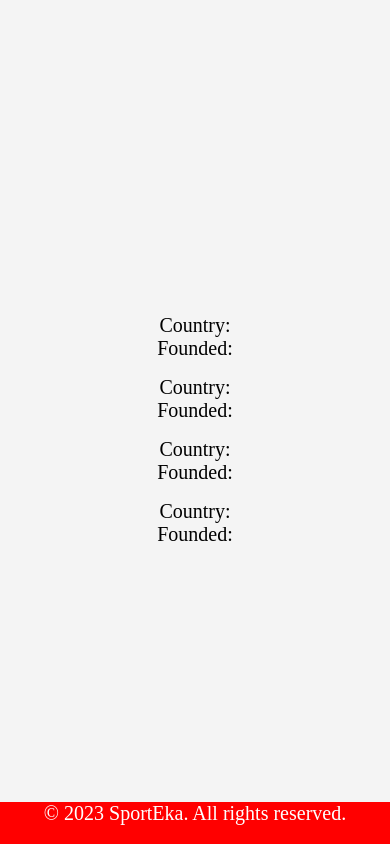
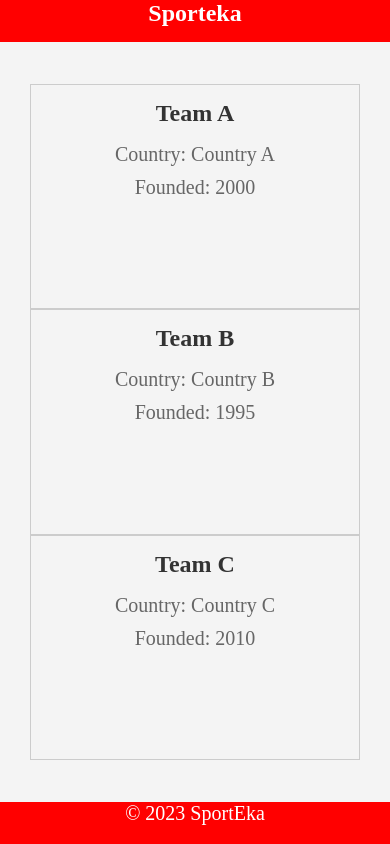
Before and after one commit to CramerJ1470/Sporteka04022024, a React (Create React App) app: page /teams in a window 390 px wide. Built offline with nearby package versions, Linux system fonts and the light colour scheme; no server answers; a web font is replaced by a local one.

Commit message:
pushing some work

```diff
--- a/src/App.js
+++ b/src/App.js
@@ -1,45 +1,37 @@
-import React from "react";
-// css
+import React, { useEffect, useState } from "react";
+import { Routes, Route } from "react-router-dom";
 import "./App.css";
 import "./components/registerPage/register.css";
 import "./components/navbar/navbar.css";
 import "./components/loginPage/login.css";
 import "./components/footer/footer.css";
 import "./css/workshop-styles.css";
-//packages
-import { useEffect, useState } from "react";
-import { Routes, Route } from "react-router-dom";
-// components
-import Connectmetamask from "./components/Connectmetamask";
-import Footer from "./components/footer/Footer";
-import HomePage from "./components/homePage/HomePage";
-import Countries from "./components/Countries";
-
-import LeaderboardPage from "./components/leaderboard/leaderboardPage";
-import Leagues from "./components/Leagues";
-import Login from "./components/loginPage/Login";
-import Logout from "./components/Logout";
-// import Navbar from "./components/navbar/Navbar";
-import Players from "./components/Players";
-import Profile from "./components/profilePage/Profile";
-import Register from "./components/registerPage/Register";
-import Teams from "./components/Teams";
-import LandingPage from "./components/landingPage/landingPage";
-import TraderDashboard from "./components/dashboard/TraderDashboard";
-
-// context
 import AuthContext from "./context/AuthContext";
 import LeaguesContext from "./context/LeaguesContext";
 import CountriesContext from "./context/CountriesContext";
 import CupsContext from "./context/CupsContext";
 import TeamsContext from "./context/TeamsContext";
-// services
+import {
+  getLeagues,
+  getCups,
+  getCountries,
+  getTeams,
+} from "./services";
 
-import { getLeagues } from "./services";
-import { getCups } from "./services";
-import { getCountries } from "./services";
-import { getTeams } from "./services";
-
+import Connectmetamask from "./components/Connectmetamask";
+import Footer from "./components/footer/Footer";
+import HomePage from "./components/homePage/HomePage";
+import Countries from "./components/Countries";
+import LeaderboardPage from "./components/leaderboard/leaderboardPage";
+import Leagues from "./components/Leagues";
+import Login from "./components/loginPage/Login";
+import Logout from "./components/Logout";
+import Players from "./components/Players";
+import Profile from "./components/profilePage/Profile";
+import Register from "./components/registerPage/Register";
+import Teams from "./components/teams/Teams";
+import LandingPage from "./components/landingPage/landingPage";
+import TraderDashboard from "./components/dashboard/TraderDashboard";
 
 function App() {
   const [leagues, setLeagues] = useState([]);
@@ -50,35 +42,15 @@ function App() {
 
   useEffect(() => {
     getLeagues(setLeagues);
-  }, []);
-
-  const updateLeagues = () => {
-    getLeagues(setLeagues);
-  };
-
-  useEffect(() => {
     getCountries(setCountries);
-  }, []);
-
-  const updateCountries = () => {
-    getCountries(setCountries);
-  };
-
-  useEffect(() => {
     getCups(setCups);
-  }, []);
-
-  const updateCups = () => {
-    getCups(setCups);
-  };
-
-  useEffect(() => {
     getTeams(setTeams);
   }, []);
 
-  const updateTeams = () => {
-    getTeams(setTeams);
-  };
+  const updateLeagues = () => getLeagues(setLeagues);
+  const updateCountries = () => getCountries(setCountries);
+  const updateCups = () => getCups(setCups);
+  const updateTeams = () => getTeams(setTeams);
 
   return (
     <AuthContext.Provider value={{ isAuth: isAuth, setIsAuth }}>
@@ -112,7 +84,6 @@ function App() {
             >
               <div className="App">
                 {/* <Navbar /> */}
-
                 <Routes>
                   <Route
                     path="/"
@@ -126,7 +97,10 @@ function App() {
                     }
                   />
                   <Route path="/leaderboard" element={<LeaderboardPage />} />
-                  <Route path="/traderdashboard" element={<TraderDashboard />} />
+                  <Route
+                    path="/traderdashboard"
+                    element={<TraderDashboard />}
+                  />
                   <Route
                     path="/home"
                     element={
@@ -138,7 +112,6 @@ function App() {
                       />
                     }
                   />
-
                   {!isAuth ? (
                     <>
                       <Route path="/login" element={<Login />} />
@@ -156,7 +129,10 @@ function App() {
                         element={<LeaderboardPage />}
                       />
                       <Route path="/teams" element={<Teams teams={teams} />} />
-                      <Route path="/landingpage" element={<LandingPage />} />
+                      <Route
+                        path="/landingpage"
+                        element={<LandingPage />}
+                      />
                       <Route path="/players" element={<Players />} />
                     </>
                   ) : (
@@ -166,7 +142,6 @@ function App() {
                         path="/leagues"
                         element={<Leagues leagues={leagues} />}
                       />
-
                       <Route
                         path="/profile"
                         element={<Profile isAuth={isAuth} />}
@@ -175,7 +150,6 @@ function App() {
                         path="/countries"
                         element={<Countries countries={countries} />}
                       />
-
                       <Route
                         path="/logout"
                         element={<Logout isAuth={isAuth} />}
@@ -183,7 +157,6 @@ function App() {
                     </>
                   )}
                 </Routes>
-
                 <Footer />
               </div>
             </TeamsContext.Provider>
--- a/src/components/Teams.js
+++ /dev/null
@@ -1,24 +0,0 @@
-import React from 'react';
-import { teamsList } from "../assets/teamsList";
-
-function Teams({ teams }) {
-  console.log("teamsList:", teamsList);
-
-  return (
-    <div>
-      {teamsList.map((team) => (
-        <div key={team.id}>
-          <h2>{team.name}</h2>
-          <p>Country: {team.country}</p>
-          <p>Founded: {team.founded}</p>
-          {/* Add other team information as needed */}
-        </div>
-      ))}
-    </div>
-  );
-}
-
-export default Teams;
-
-// ----- NOTES ----- //
-// This assumes that the `teamList` array contains objects with properties like `id`, `name`, `country`, `founded`, etc. Adjust the rendering of team information based on the actual data structure.  Don't forget to add a `key` prop to the mapped `Team` components to ensure a unique identifier for each team.
--- a/src/components/footer/Footer.js
+++ b/src/components/footer/Footer.js
@@ -5,7 +5,7 @@ import "./footer.css";
 const Footer = () => {
   return (
     <div className="footer">
-    <p>&copy; 2023 SportEka. All rights reserved.</p>
+    <p>&copy; 2023 SportEka</p>
   </div>
   );
 };
--- /dev/null
+++ b/src/components/teams/Teams.js
@@ -0,0 +1,36 @@
+import React from "react";
+import "./teams.css"; // Import the CSS file
+import Navbar from "../navbar/Navbar";
+
+// Dummy data
+const teamsList = [
+  { id: 1, name: "Team A", country: "Country A", founded: 2000 },
+  { id: 2, name: "Team B", country: "Country B", founded: 1995 },
+  { id: 3, name: "Team C", country: "Country C", founded: 2010 },
+  // Add more dummy data as needed
+];
+
+function Teams() {
+  console.log("teamsList:", teamsList);
+
+  return (
+    <div>
+      <Navbar />
+      <div className="team-list">
+        {teamsList.map((team) => (
+          <div key={team.id} className="team-container">
+            <h2 className="team-name">{team.name}</h2>
+            <p className="team-info">Country: {team.country}</p>
+            <p className="team-info">Founded: {team.founded}</p>
+            {/* Add other team information as needed */}
+          </div>
+        ))}
+      </div>
+    </div>
+  );
+}
+
+export default Teams;
+
+// ----- NOTES ----- //
+// This assumes that the `teamList` array contains objects with properties like `id`, `name`, `country`, `founded`, etc. Adjust the rendering of team information based on the actual data structure.  Don't forget to add a `key` prop to the mapped `Team` components to ensure a unique identifier for each team.
--- /dev/null
+++ b/src/components/teams/teams.css
@@ -0,0 +1,39 @@
+/* teams.css */
+
+/* Style for the container of each team */
+.team-container {
+  border: 1px solid #ccc;
+  margin: 10px;
+  padding: 15px;
+  width: 200px; /* Set a fixed width for each team container */
+  box-sizing: border-box;
+}
+
+/* Style for the team name */
+.team-name {
+  font-size: 1.5em;
+  color: #333;
+}
+
+/* Style for additional information */
+.team-info {
+  margin-top: 10px;
+  color: #666;
+}
+
+/* Style for the overall container */
+.team-list {
+  display: flex;
+  flex-wrap: wrap;
+  justify-content: space-around;
+  height: 80vh;
+
+}
+
+/* Responsive styles */
+@media (max-width: 768px) {
+  .team-container {
+    width: 100%; /* Make the teams take full width on smaller screens */
+    margin: 0 30px;
+  }
+}
```
